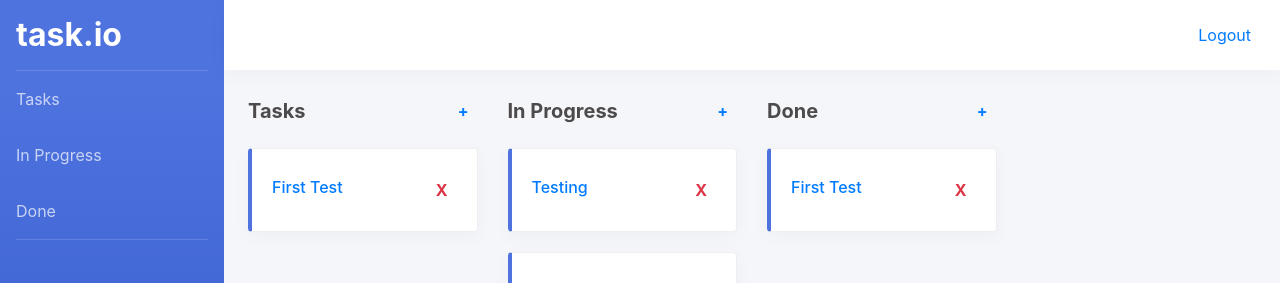
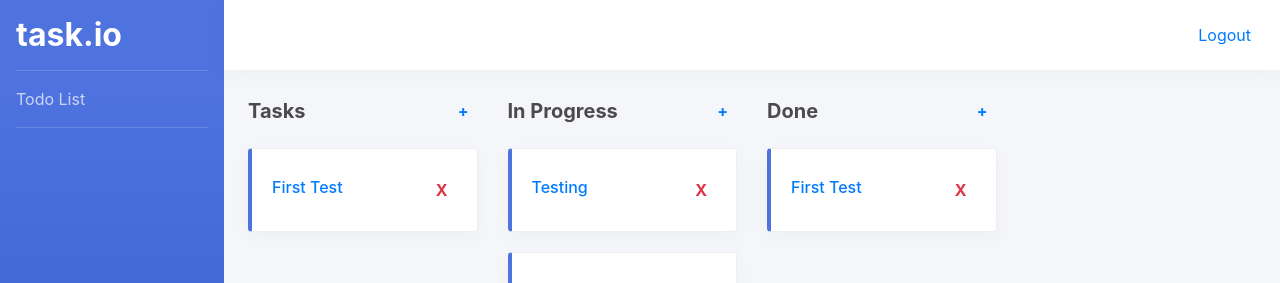
Before and after one commit to v1st/ToDo, a React (Create React App) app in the folder client/: page /dashboard in a window 1280 px wide. Shown: the top 283 px of the page. Built offline with nearby package versions, Linux system fonts and the light colour scheme.

Commit message:
able to remove tasks

```diff
--- a/client/src/components/organisms/CardList.jsx
+++ b/client/src/components/organisms/CardList.jsx
@@ -3,28 +3,28 @@ import Card from '../molecules/Card';
 
 export default class CardList extends Component {
   render() {
-    const { project, onCreate, onKeyDown, onChange, onToggle, onDelete } = this.props;
+    const { list, project, onCreate, onKeyDown, onChange, onToggle, onDelete } = this.props;
 
     function addTodo() {
-      onCreate(project)
+      onCreate(list)
     }
 
     function onDeleteTodo(todo) {
-      onDelete(project, todo)
+      onDelete(project, list, todo)
     }
 
     return (
       <div className="col-12 col-sm-6 col-md-4 col-xl-3 mb-4">
         <div className="row no-gutters align-items-center mb-3">
           <div className="col">
-            <h5 className="font-weight-bold mb-0">{project.name}</h5>
+            <h5 className="font-weight-bold mb-0">{list.name}</h5>
           </div>
           <div className="col-auto">
             <button onClick={addTodo} className="btn text-primary font-weight-bold py-1 px-2">+</button>
           </div>
         </div>
         <div className="col px-0">
-          {project.todos.map((todo) => (
+          {list.todos.map((todo) => (
             <Card key={todo.id} todo={todo} content={todo.content} onKeyDown={onKeyDown} onChange={onChange} onToggle={onToggle} onDeleteTodo={onDeleteTodo} />
           ))}
         </div>
--- a/client/src/components/organisms/Sidebar.jsx
+++ b/client/src/components/organisms/Sidebar.jsx
@@ -7,21 +7,17 @@ export default class Sidebar extends Component {
         <ul>
           <a className="h2 nav-link font-weight-bold py-3 mb-0" href="#">task.io</a>
           <hr className="sidebar-divider mx-3 my-0"></hr>
-          <div className="nav-item">
-            <a className="nav-link py-3" href="#">
-              <span>Tasks</span>
-            </a>
-          </div>
-          <div className="nav-item">
-            <a className="nav-link py-3" href="#">
-              <span>In Progress</span>
-            </a>
-          </div>
-          <div className="nav-item">
-            <a className="nav-link py-3" href="#">
-              <span>Done</span>
-            </a>
-          </div>
+          {
+            this.props.projects.map(project => {
+              return (
+                <div className="nav-item" key={project.id}>
+                  <a className="nav-link py-3" href="#">
+                    <span>{project.name}</span>
+                  </a>
+                </div>
+              )
+            })
+          }
           <hr className="sidebar-divider mx-3 my-0"></hr>
         </ul>
       </aside>
--- a/client/src/pages/Dashboard.jsx
+++ b/client/src/pages/Dashboard.jsx
@@ -8,7 +8,10 @@ export default class Dashboard extends Component {
   constructor() {
     super();
     this.state = {
-      projects: [{
+      projects: [
+        {
+          id: 1, name: 'Todo List', lists: [
+            {
               id: 1, name: 'Tasks',
               todos: [{ id: 1, content: 'First Test', isCompleted: false }]
             },
@@ -19,6 +22,8 @@ export default class Dashboard extends Component {
             {
               id: 3, name: 'Done',
               todos: [{ id: 1, content: 'First Test', isCompleted: false }]
+            },
+          ]
         },
       ]
     }
@@ -129,21 +134,13 @@ export default class Dashboard extends Component {
 
 
 
-  createTodoAtIndex = (project, i) => {
+  createTodoAtIndex = (list, i) => {
     const id = uuid();
-    project.todos.unshift({ id: id, content: 'Testing', isCompleted: false })
-    // newTodos.splice(i + 1, 0, {
-    //   id: id,
-    //   content: 'task',
-    //   isCompleted: false,
-    // });
+    list.todos.unshift({ id: id, content: 'Testing', isCompleted: false })
+
     this.setState({
       projects: this.state.projects
     })
-    // setTodos(newTodos);
-    // setTimeout(() => {
-    //   document.forms[0].elements[i + 1].focus();
-    // }, 0);
   }
 
   updateTodoAtIndex = (e, i, list) => {
@@ -152,49 +149,53 @@ export default class Dashboard extends Component {
     this.setState({ [list]: newTodos });
   }
 
-  removeTodoAtIndex = (project, todo) => {
-    const filteredTodos = project.todos.filter(task => task.id !== todo.id);
-    this.setState({
-      projects: this.state.projects.map(prevProject => {
-        if (prevProject.id === project.id) {
-          return { ...prevProject, todos: filteredTodos };
-        } else return prevProject;
+  removeTodoAtIndex = (project, list, todo) => {
+    const filteredTodos = list.todos.filter(task => task.id !== todo.id);
+    const newTodos = this.state.projects.map(prevProject => {
+      if (prevProject.id !== project.id) return prevProject;
+
+      return {
+        ...prevProject,
+        lists: prevProject.lists.map(prevList => {
+          if (prevList.name !== list.name) return prevList;
+
+          return { ...prevList, todos: filteredTodos }
         })
+      }
     })
-    // if (i === 0 && this.state.projects.length === 1) return;
-    // setTodos(todos => todos.slice(0, i).concat(todos.slice(i + 1, todos.length)));
-    // setTimeout(() => {
-    //   document.forms[0].elements[i - 1].focus();
-    // }, 0);
+
+    this.setState({ projects: newTodos })
   }
 
   toggleTodoCompleteAtIndex = (i, list) => {
     const temporaryTodos = [...this.state[list]];
     temporaryTodos[i].isCompleted = !temporaryTodos[i].isCompleted;
     this.setState({ e: temporaryTodos });
-    // setTodos(temporaryTodos);
   }
 
   render() {
     return (
-      <div className="app container-fluid">
+      <div className="app container-fluid" >
         <div className="row">
-          <Sidebar />
+          <Sidebar projects={this.state.projects} />
           <div className="content col p-0">
             <Navbar />
             <main className="px-4 ">
               <div className="row">
                 {this.state.projects.map(project => {
+                  return project.lists.map(list => {
                     return (
                       <CardList
-                      key={project.id}
+                        key={list.id}
                         project={project}
+                        list={list}
                         onCreate={this.createTodoAtIndex}
                         onKeyDown={this.handleKeyDown}
                         onChange={this.updateTodoAtIndex}
                         onToggle={this.toggleTodoCompleteAtIndex}
                         onDelete={this.removeTodoAtIndex} />
                     )
+                  })
                 })}
               </div>
             </main>
```
Lines whose indentation alone changed are shown as unchanged.
